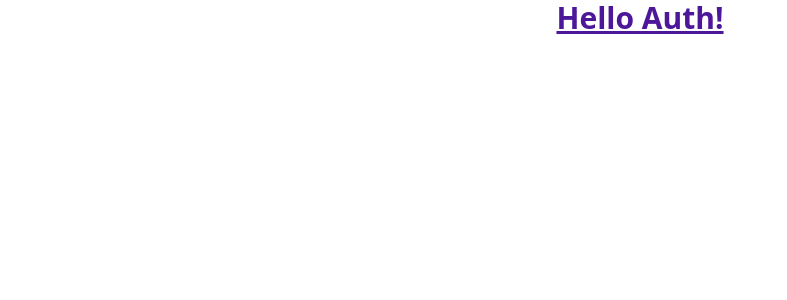
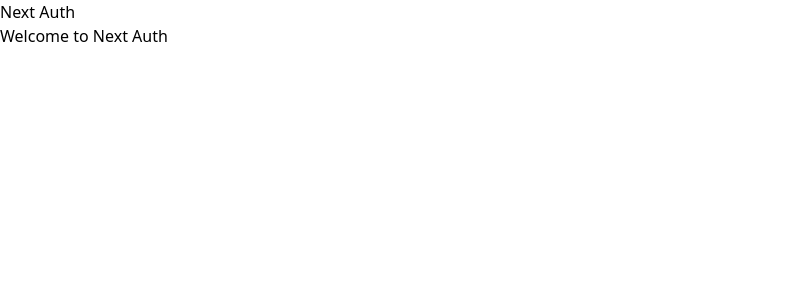
Before and after one commit to tmampa/nuxt-auth, a Nuxt app: page / in a window 1280 px wide. Shown: the top 300 px of the page, without its empty margins (0-787 px from the left). Built offline with nearby package versions, Linux system fonts and the light colour scheme.

Commit message:
Update app.vue to correct header and add welcome message

```diff
--- a/app.vue
+++ b/app.vue
@@ -1,5 +1,6 @@
 <template>
   <div>
-    <h1 class="text-3xl font-bold underline text-center text-violet-900">Hello Auth!</h1>
+    <h1>Next Auth</h1>
+    <p>Welcome to Next Auth</p>
   </div>
 </template>
```
